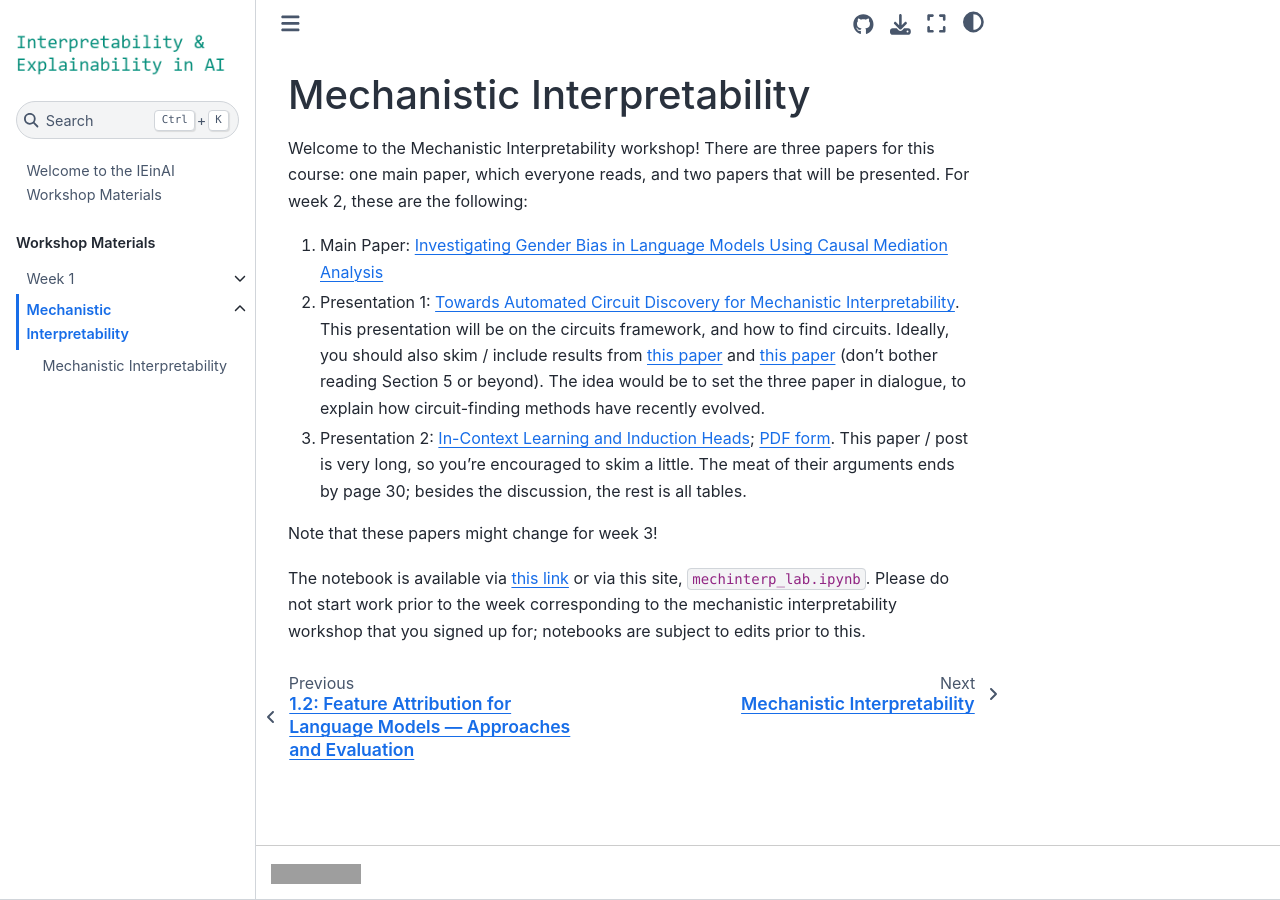
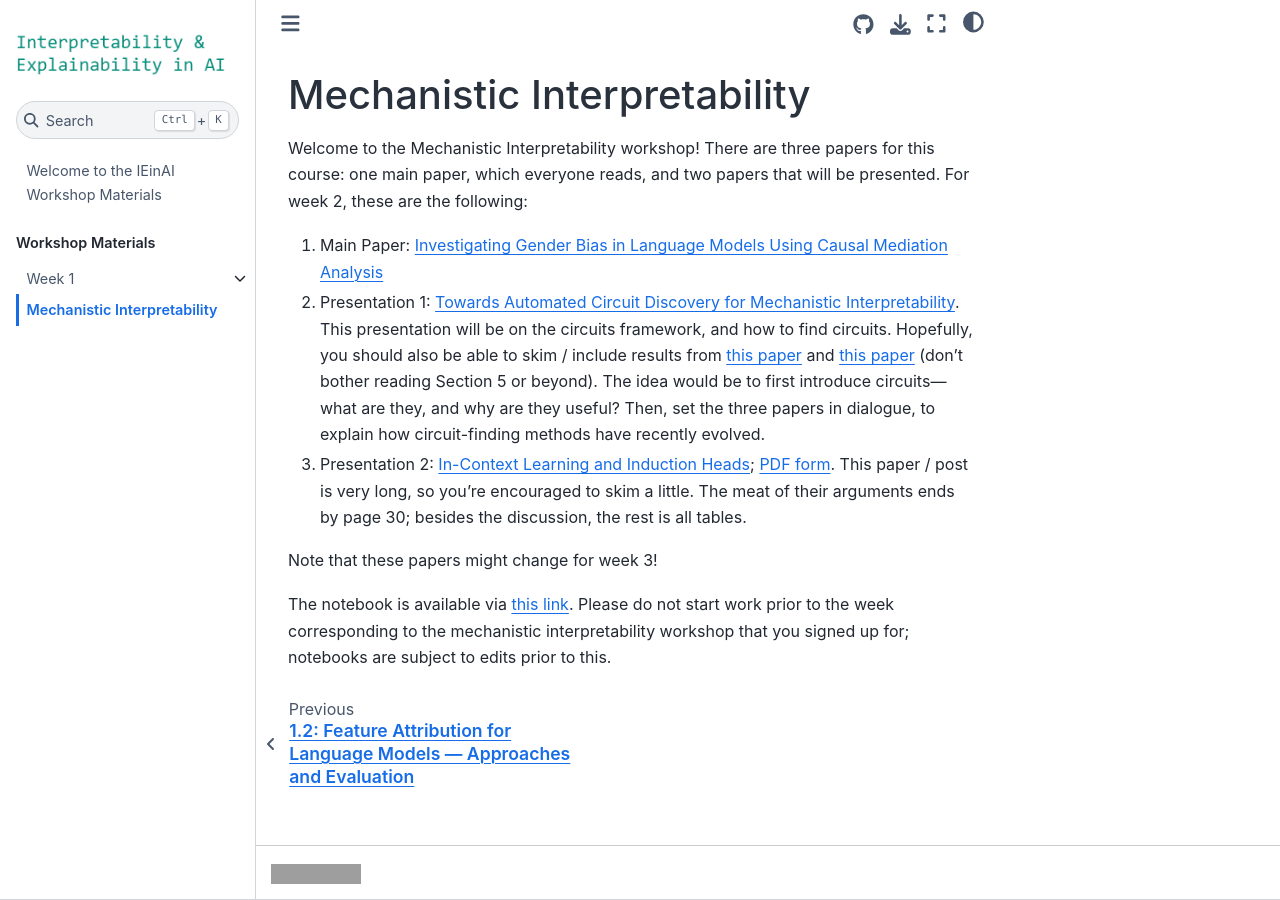
Before and after one commit to clclab/IEinAI, a Jupyter Book: the page built from book/mechinterp/mechinterp_intro.md, in a window 1280 px wide. Built offline with Jupyter Book 1.0.4 settings and Sphinx 7.4.7 and the Sphinx Book theme 1.1.4, drawn with Linux system fonts in a browser that asks for light colours; grey boxes are pictures that could not be loaded.

Commit message:
more mech interp changes

```diff
--- a/book/_toc.yml
+++ b/book/_toc.yml
@@ -16,8 +16,8 @@ parts:
       #     - file: vision/vision_lab1_feature-attributions
       #     - file: vision/vision_lab2_LIME
       - file: mechinterp/mechinterp_intro
-        sections:
-          - file: mechinterp/mechinterp_lab
+      #  sections:
+      #    - file: mechinterp/mechinterp_lab
       # - file: symbolic/symbolic-regression_intro
       #   sections:
       #     - file: symbolic/symbolic_lab_DeepLTL
--- a/book/mechinterp/mechinterp_intro.md
+++ b/book/mechinterp/mechinterp_intro.md
@@ -3,9 +3,9 @@
 Welcome to the Mechanistic Interpretability workshop! There are three papers for this course: one main paper, which everyone reads, and two papers that will be presented. For week 2, these are the following:
 
 1. Main Paper: [Investigating Gender Bias in Language Models Using Causal Mediation Analysis](https://proceedings.neurips.cc/paper/2020/file/92650b2e92217715fe312e6fa7b90d82-Paper.pdf)
-2. Presentation 1: [Towards Automated Circuit Discovery for Mechanistic Interpretability](https://arxiv.org/abs/2304.14997). This presentation will be on the circuits framework, and how to find circuits. Ideally, you should also skim / include results from [this paper](https://arxiv.org/abs/2310.10348) and [this paper](https://arxiv.org/abs/2403.17806) (don't bother reading Section 5 or beyond). The idea would be to set the three paper in dialogue, to explain how circuit-finding methods have recently evolved.
+2. Presentation 1: [Towards Automated Circuit Discovery for Mechanistic Interpretability](https://arxiv.org/abs/2304.14997). This presentation will be on the circuits framework, and how to find circuits. Hopefully, you should also be able to skim / include results from [this paper](https://arxiv.org/abs/2310.10348) and [this paper](https://arxiv.org/abs/2403.17806) (don't bother reading Section 5 or beyond). The idea would be to first introduce circuits—what are they, and why are they useful? Then, set the three papers in dialogue, to explain how circuit-finding methods have recently evolved.
 3. Presentation 2: [In-Context Learning and Induction Heads](https://transformer-circuits.pub/2022/in-context-learning-and-induction-heads/index.html); [PDF form](https://arxiv.org/abs/2209.11895). This paper / post is very long, so you're encouraged to skim a little. The meat of their arguments ends by page 30; besides the discussion, the rest is all tables.
 
 Note that these papers might change for week 3!
 
-The notebook is available via [this link](https://colab.research.google.com/drive/1YSjHs1nYBEqhpg6SXyxb0tBIdZvuFxHO?usp=sharing) or via this site, `mechinterp_lab.ipynb`. Please do not start work prior to the week corresponding to the mechanistic interpretability workshop that you signed up for; notebooks are subject to edits prior to this.
+The notebook is available via [this link](https://colab.research.google.com/drive/1YSjHs1nYBEqhpg6SXyxb0tBIdZvuFxHO?usp=sharing). Please do not start work prior to the week corresponding to the mechanistic interpretability workshop that you signed up for; notebooks are subject to edits prior to this.
```
